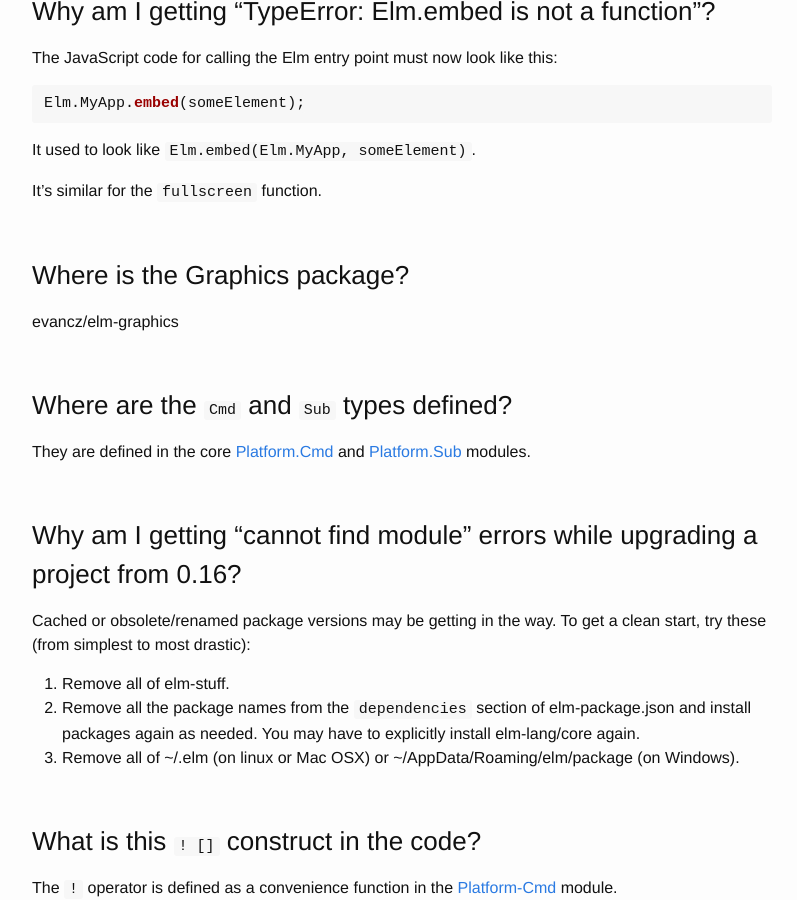
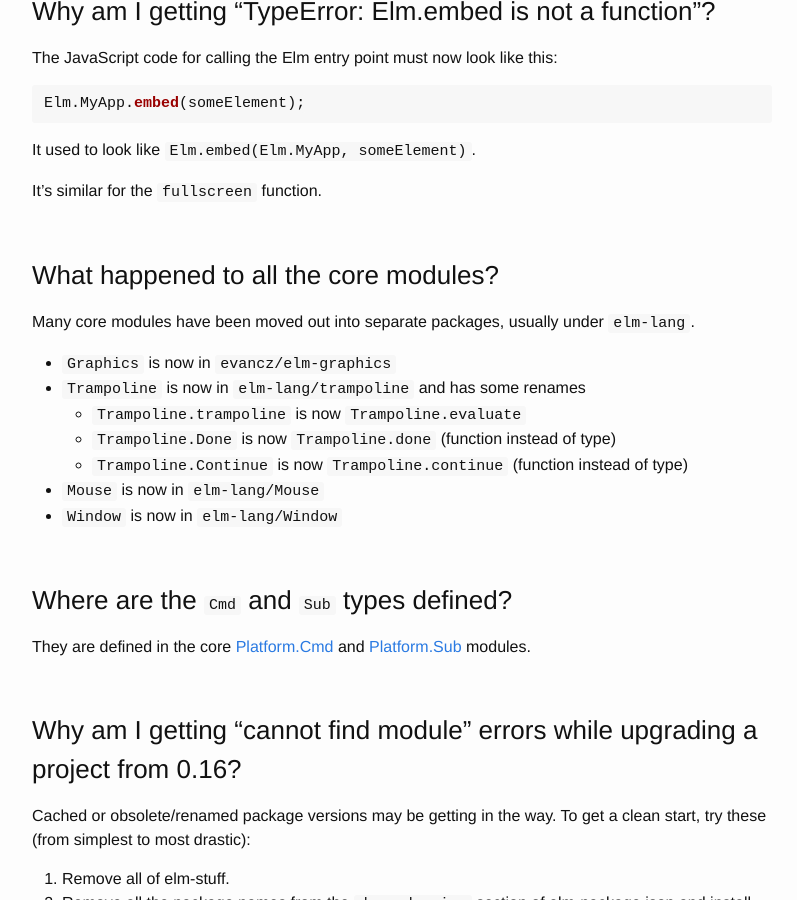
Before and after one commit to gunnarahlberg/elm-faq, a Jekyll site: the page built from 17.md, in a window 1280 px wide and 900 px high, scrolled down 929 px. Shown: the whole window, without its empty margins (238-1035 px from the left). Built offline with Jekyll 4.4.1, drawn with Linux system fonts in a browser that asks for light colours; some of the changed text lies outside the part shown.

Commit message:
Notes about renames and moves I've come across

```diff
--- a/17.md
+++ b/17.md
@@ -43,9 +43,17 @@ It used to look like `Elm.embed(Elm.MyApp, someElement)`.
 
 It's similar for the `fullscreen` function.
 
-### Where is the Graphics package?
+### What happened to all the core modules?
 
-evancz/elm-graphics
+Many core modules have been moved out into separate packages, usually under `elm-lang`.
+
+* `Graphics` is now in `evancz/elm-graphics`
+* `Trampoline` is now in `elm-lang/trampoline` and has some renames
+  * `Trampoline.trampoline` is now `Trampoline.evaluate`
+  * `Trampoline.Done` is now `Trampoline.done` (function instead of type)
+  * `Trampoline.Continue` is now `Trampoline.continue` (function instead of type)
+* `Mouse` is now in `elm-lang/Mouse`
+* `Window` is now in `elm-lang/Window`
 
 ### Where are the `Cmd` and `Sub` types defined?
 
@@ -101,3 +109,14 @@ Task.perform (\_ -> (Debug.crash "fail")) (always Test) (Task.succeed ())
 ### Are static ports still available?
 
 No. In Elm 0.17 you'll have to pass any static data from JS to Elm via the "flags" argument to the `embed()`, `fullscreen()`, or `worker()` functions.
+
+### What is now in elm-community?
+
+* `NoRedInk/elm-lazy-list` is now `elm-community/elm-lazy-list`
+* `maxsnew/lazy` is now `elm-community/lazy`
+* `NoRedInk/elm-random-extra` is now `elm-community/elm-random-extra`
+  * `Random.Bool` has been removed as it is now in `elm-lang/core`'s `Random`
+  * `Random.Function` has been removed entirely
+* `deadfoxygrandpa/elm-test` is now `elm-community/elm-test`
+  * It no longer needs `Console` to run under node, use `ElmTest.runSuite`
+  * `elementRunner` is gone, use `runSuiteHtml` instead
```
